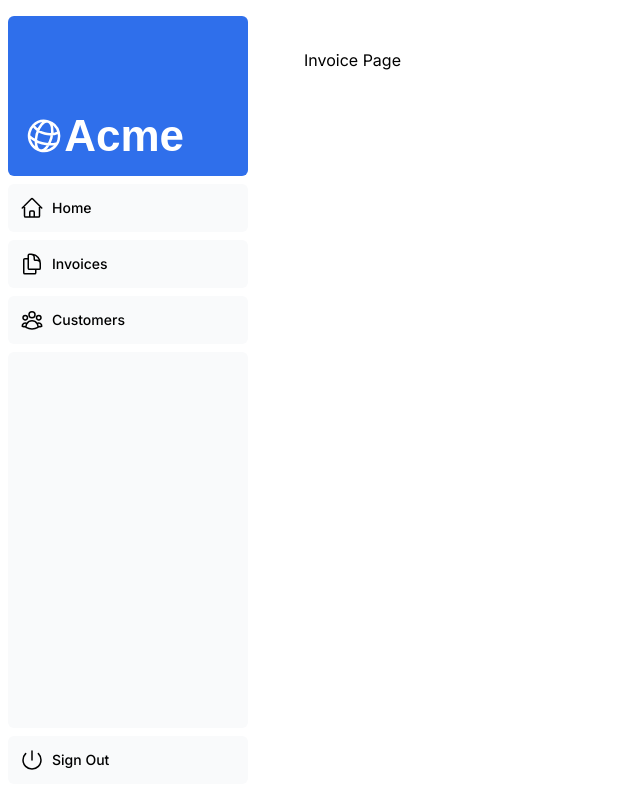
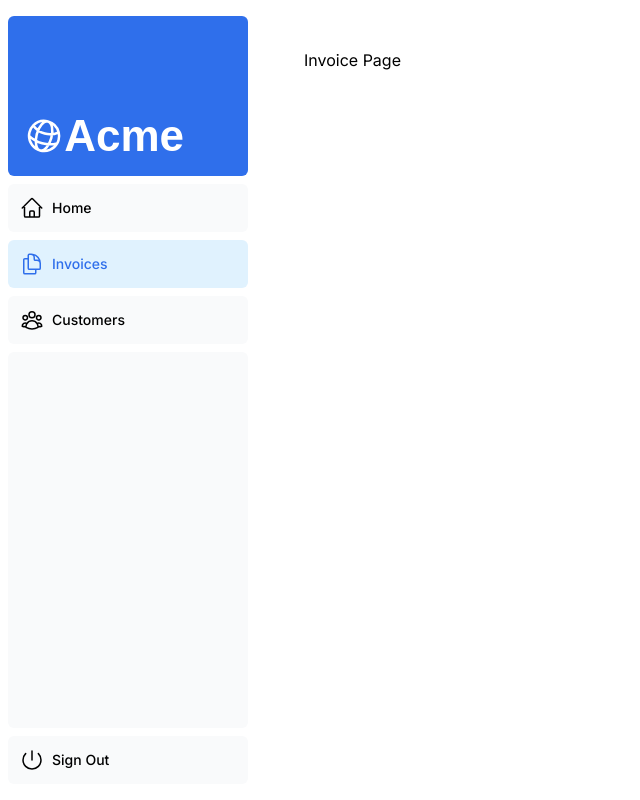
Before and after one commit to realtgy/nextjs-dashboard, a Next.js app: page /dashboard/invoices in a window 1280 px wide. Shown: the whole page, without its empty margins (0-640 px from the left). Built offline with nearby package versions, Linux system fonts and the light colour scheme; a web font is replaced by a local one.

Commit message:
feat: nav-links

```diff
--- a/app/ui/dashboard/nav-links.tsx
+++ b/app/ui/dashboard/nav-links.tsx
@@ -1,9 +1,13 @@
+"use client";
+
 import {
   UserGroupIcon,
   HomeIcon,
   DocumentDuplicateIcon,
 } from '@heroicons/react/24/outline';
-
+import Link from 'next/link'
+import { usePathname } from 'next/navigation';
+import {clsx} from 'clsx'
 // Map of links to display in the side navigation.
 // Depending on the size of the application, this would be stored in a database.
 const links = [
@@ -17,19 +21,26 @@
 ];
 
 export default function NavLinks() {
+  const pathname = usePathname();
+  console.log('pathname ==>',pathname)
   return (
     <>
       {links.map((link) => {
         const LinkIcon = link.icon;
         return (
-          <a
+          <Link
             key={link.name}
             href={link.href}
-            className="flex h-[48px] grow items-center justify-center gap-2 rounded-md bg-gray-50 p-3 text-sm font-medium hover:bg-sky-100 hover:text-blue-600 md:flex-none md:justify-start md:p-2 md:px-3"
+            className={clsx(
+              'flex h-[48px] grow items-center justify-center gap-2 rounded-md bg-gray-50 p-3 text-sm font-medium hover:bg-sky-100 hover:text-blue-600 md:flex-none md:justify-start md:p-2 md:px-3',
+              {
+                'bg-sky-100 text-blue-600': pathname === link.href,
+              },
+            )}
           >
             <LinkIcon className="w-6" />
             <p className="hidden md:block">{link.name}</p>
-          </a>
+          </Link>
         );
       })}
     </>
```
